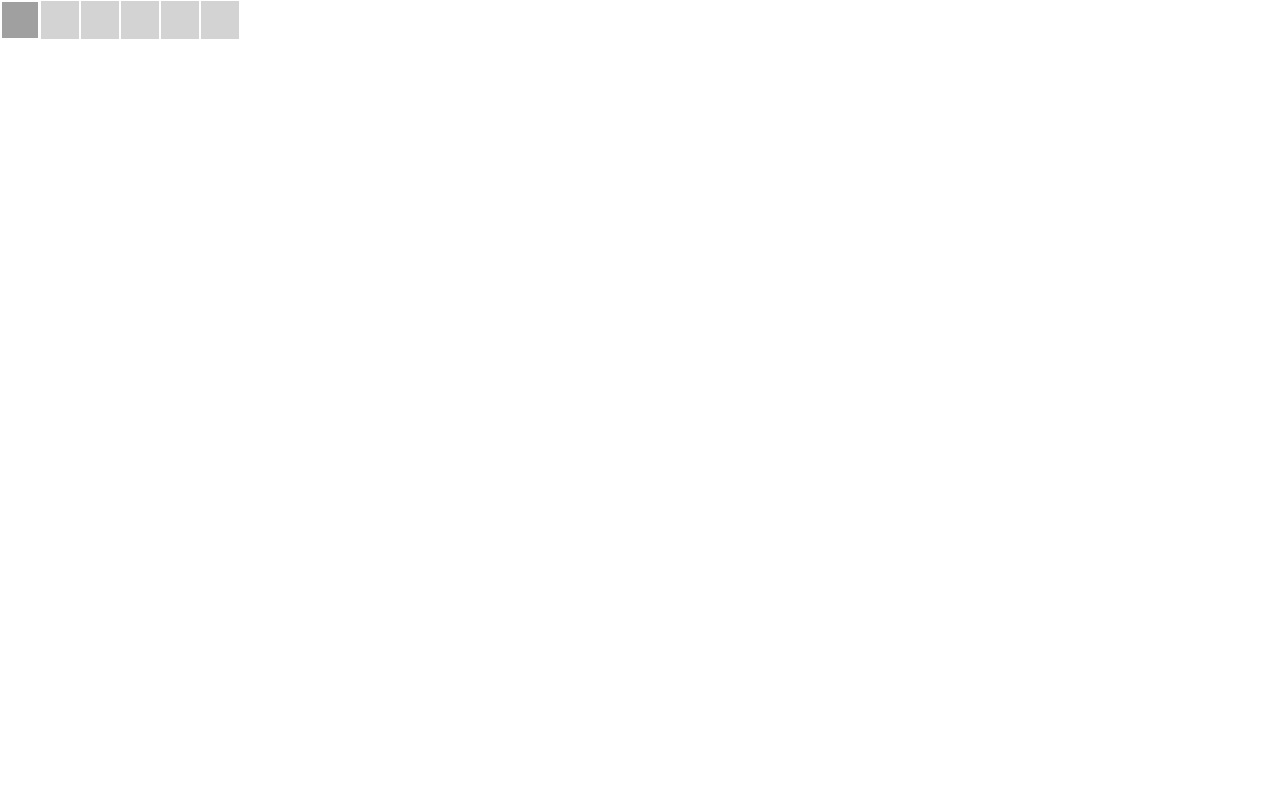
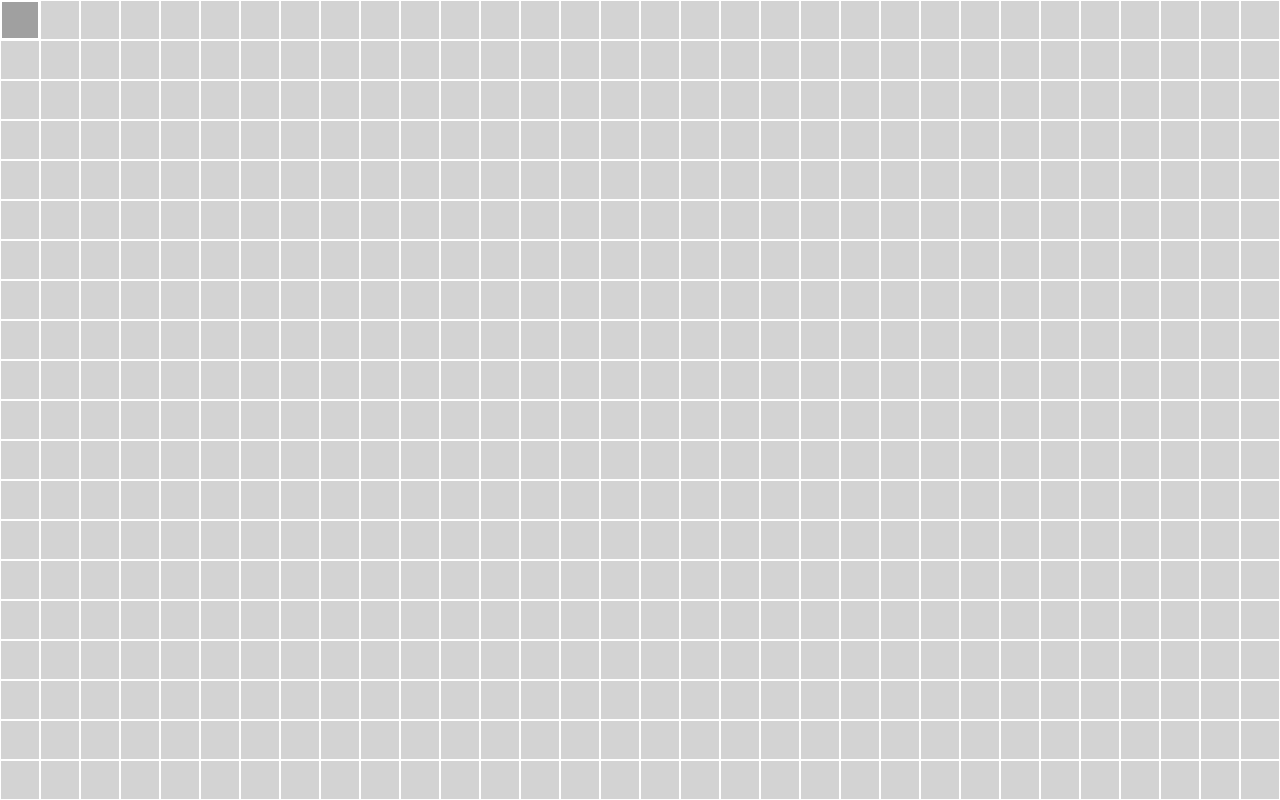
Before and after one commit to bamit5/path-finder, a React (Create React App) app: page / in a window 1280 px wide. Shown: the top 800 px of the page. Built offline with nearby package versions, Linux system fonts and the light colour scheme.

Commit message:
able to fill the whole screen with nodes and resize when people resize the screen

```diff
--- a/src/App.tsx
+++ b/src/App.tsx
@@ -1,12 +1,19 @@
 import React from 'react';
-import logo from './logo.svg';
 import './App.scss';
 import Graph from './components/Graph/Graph';
+import useWindowDimensions from './components/WindowDimensions/WindowDimensions';
 
-function App() {
+const pxToVh = (px: number): number => (px * 0.16233766233766234);
+const vhToPx = (vh: number): number => (vh / 0.16233766233766234);
+
+const App = () => {
+  const { width, height } = useWindowDimensions();
+  console.log('width', width);
+  console.log('height', height);
+
   return (
     <div className="App">
-      <Graph />
+      <Graph width={Math.floor(pxToVh(width) / 5)} height={Math.floor(pxToVh(height) / 5)} />
     </div>
   );
 }
--- a/src/components/Graph/Graph.scss
+++ b/src/components/Graph/Graph.scss
@@ -1,3 +1,6 @@
 .graph-wrapper {
   display: flex;
+  width: 100%;
+  flex-wrap: wrap;
+  justify-content: center;
 }
--- a/src/components/Graph/Graph.tsx
+++ b/src/components/Graph/Graph.tsx
@@ -1,16 +1,33 @@
-import React, { useState } from 'react';
+import React, { useState, useEffect } from 'react';
 import Node from '../Node/Node';
 import './Graph.scss';
 
-const Graph: React.FC = () => {
-  const [graph, setGraph] = useState<boolean[][]>([[false, false, false], [false, false, false]]);
+interface GraphProps {
+  width: number;
+  height: number;
+}
+
+const Graph: React.FC<GraphProps> = ({width, height}: GraphProps) => {
+  useEffect(() => {
+    // create initial graph
+    const initGraph = new Array(width);
+    for (let i = 0; i < initGraph.length; i++) {
+      initGraph[i] = new Array(height).fill(false);
+    }
+    setGraph(initGraph);
+  }, [width, height]);
+
+  const [graph, setGraph] = useState<boolean[][]>([[]]);
 
   return (
     <div className="graph-wrapper">
       {graph.map((rowOfNodes: boolean[], i: number) => (
-        rowOfNodes.map((node: boolean, j: number) => (
-          <Node />
-        ))
+        <div>
+          {rowOfNodes.map((node: boolean, j: number) => (
+            // create a node for each index in the 2d array
+            <Node />
+          ))}
+        </div>
       ))}
     </div>
   );
--- a/src/components/Node/Node.tsx
+++ b/src/components/Node/Node.tsx
@@ -16,18 +16,18 @@ interface NodeProps {
 }
 
 const Node: React.FC<NodeProps> = ({ startingType }: NodeProps /* TODO this shouldn't be needed?... */) => {
+  // parse startingType of node
   if (!startingType) {
-    console.log("YUH");
     startingType = INACTIVE;
   } else if (startingType === true) {
     startingType = ACTIVE;
   }
 
   const [type, setType] = useState<string>(startingType);
+
   return (
     <div
       aria-label="Node"
-      /* draggable={true} */
       onClick={() => setType(type !== INACTIVE ? INACTIVE : ACTIVE)}
       className={type}
     />
--- /dev/null
+++ b/src/components/WindowDimensions/WindowDimensions.tsx
@@ -0,0 +1,31 @@
+import { useState, useEffect } from 'react';
+
+// function to return the window dimensions
+const getWindowDimensions = () => {
+  const { innerWidth: width, innerHeight: height } = window;
+  return {
+    width,
+    height
+  };
+}
+
+/**
+ * Usage: will update state whenever window is resized
+ *    const { height, width } = useWindowDimensions();
+ */
+const useWindowDimensions = () => {
+  const [windowDimensions, setWindowDimensions] = useState(getWindowDimensions());
+
+  useEffect(() => {
+    // handle resize function
+    const handleResize = () => {setWindowDimensions(getWindowDimensions()); console.log('resized!');};
+
+    // on mount, add the event listener, on dismount remove it
+    window.addEventListener('resize', handleResize);
+    return () => window.removeEventListener('resize', handleResize);
+  }, []);
+
+  return windowDimensions;
+}
+
+export default useWindowDimensions;
```
